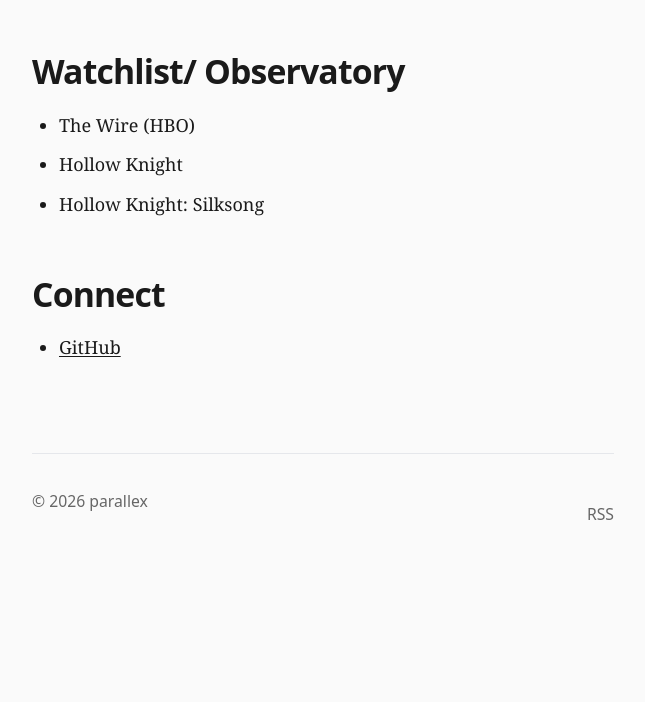
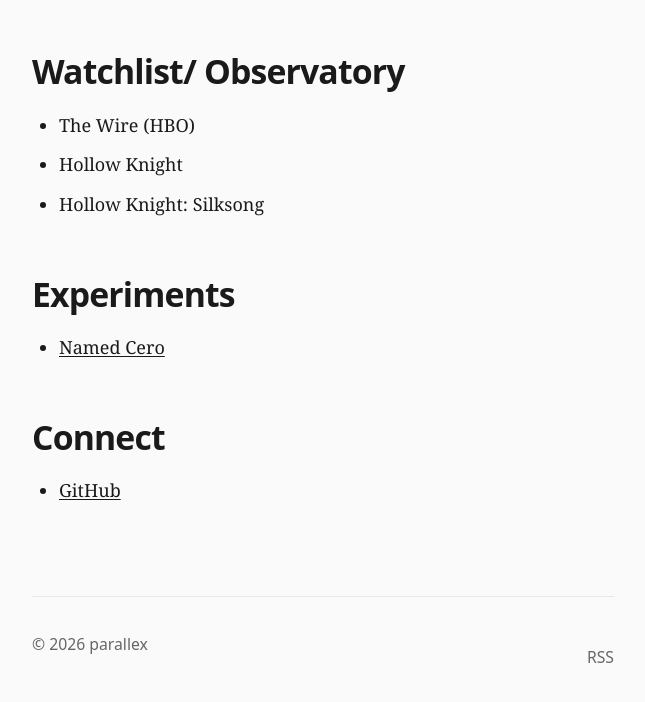
Before and after one commit to ssd-81/ssd-81.github.io, an Astro site: page /about in a window 1280 px wide. Shown: the part 712-1414 px from the top of the page, without its empty margins (317-962 px from the left). Before the commit the page ends 1305 px from the top, so only its background shows below. Built offline with nearby package versions, Linux system fonts and the light colour scheme; Astro itself is replaced by a stand-in of ours.

Commit message:
added experiments under about

```diff
--- a/src/pages/about.astro
+++ b/src/pages/about.astro
@@ -30,6 +30,11 @@ import BaseLayout from '../layouts/BaseLayout.astro';
 
   </ul>
 
+  <h2>Experiments</h2>
+  <ul class="list-disc pl-6 mb-8">
+    <li><a href="/experiments/named-cero">Named Cero</a></li>
+  </ul>
+
   <h2>Connect</h2>
   <ul class="list-disc pl-6">
     <li><a href="https://github.com/ssd-81">GitHub</a></li>
--- /dev/null
+++ b/src/pages/experiments/named-cero.astro
@@ -0,0 +1,8 @@
+---
+import BaseLayout from '../../layouts/BaseLayout.astro';
+---
+
+<BaseLayout title="Named Cero | parallex">
+  <h1 class="mb-8">Named Cero</h1>
+  <p>Experiment page coming soon.</p>
+</BaseLayout>
```
